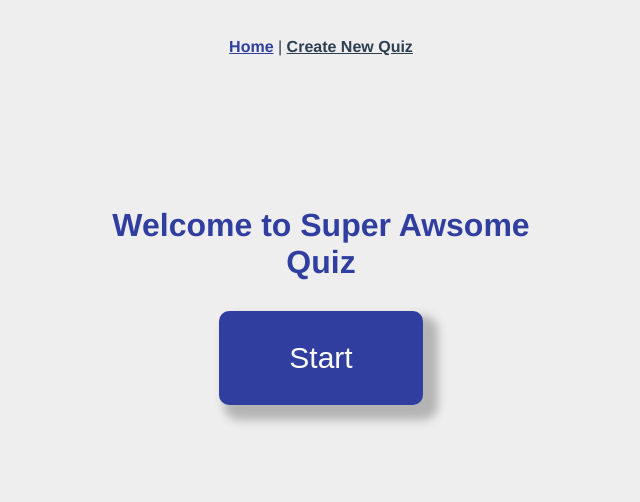
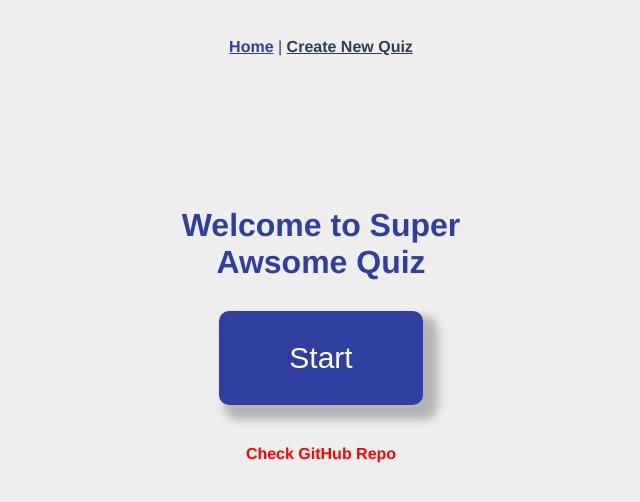
Before and after one commit to MohamedKhalaf10/Quiz-App, a Vue app: page / in a window 1280 px wide. Shown: the top 502 px of the page, without its empty margins (319-959 px from the left). Built offline with nearby package versions, Linux system fonts and the light colour scheme; no server answers; the HTML template or start-up script is replaced by a standard one.

Commit message:
add refrence to GitHub repo

```diff
--- a/src/components/StartPage.vue
+++ b/src/components/StartPage.vue
@@ -3,6 +3,11 @@
     <h1>Welcome to Super Awsome Quiz</h1>
     <button @click="startQuiz()">Start</button>
     <span class="counter" v-if="startCount">{{ counter }}</span>
+    <footer>
+      <a href="https://github.com/MohamedKhalaf10/Quiz-App">
+        Check GitHub Repo</a
+      >
+    </footer>
   </div>
 </template>
 
@@ -42,7 +47,7 @@ export default {
   font-weight: bold;
 
   h1 {
-    width: 450px;
+    width: 400px;
     margin-bottom: 30px;
   }
   button {
@@ -65,5 +70,12 @@ export default {
     font-size: 40px;
     color: red;
   }
+  footer {
+    margin-top: 40px;
+    a {
+      text-decoration: none;
+      color: red;
+    }
+  }
 }
 </style>
```
